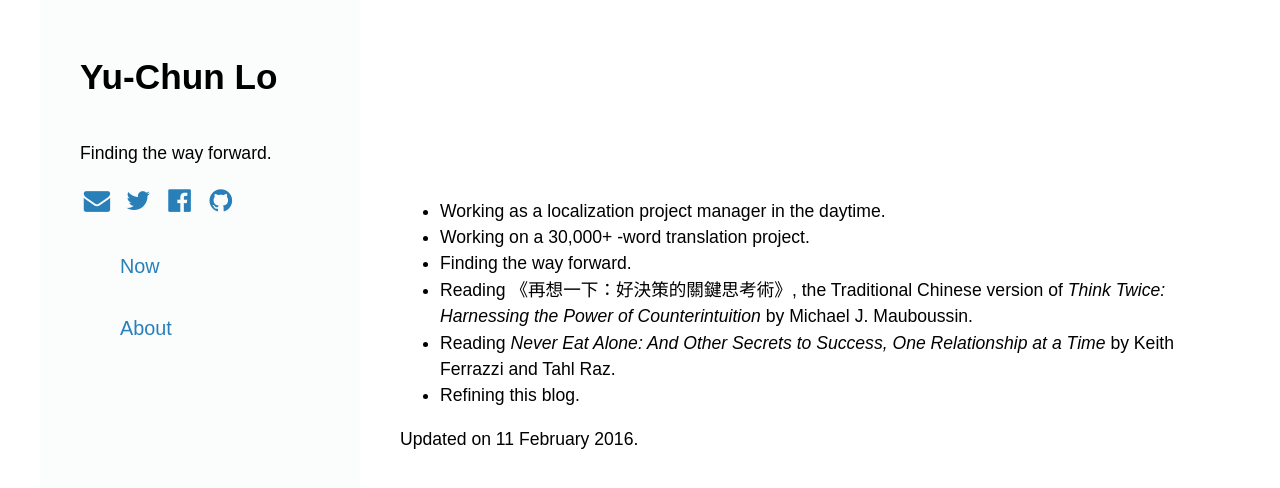
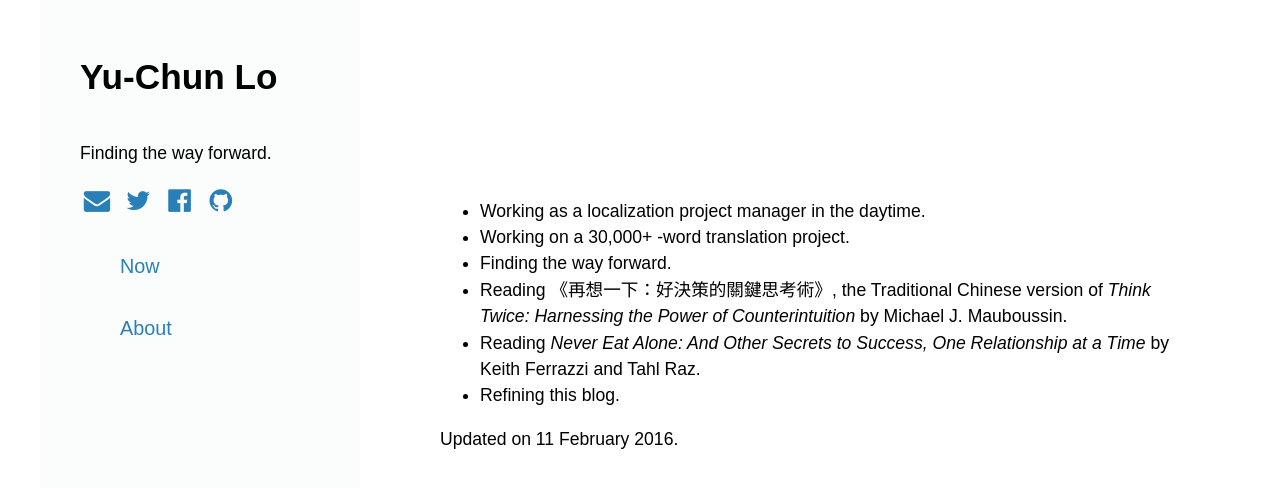
Before and after one commit to yuchunlo/yuchunlo.github.io, a Jekyll site: the page built from _posts/2016-02-11-now.md, in a window 1280 px wide. Shown: the top 488 px of the page. Built offline with Jekyll 4.4.1, drawn with Linux system fonts in a browser that asks for light colours; nearby versions of some CDN libraries; library files that are not in the unit come from our copies.

Commit message:
Update main.css

```diff
--- a/css/main.css
+++ b/css/main.css
@@ -69,7 +69,7 @@ a {
 .main-container {
   position: absolute;
   top: 20%;
-  left: 400px;
+  left: 440px;
   right: 100px;
   z-index: 1;
 }
```
